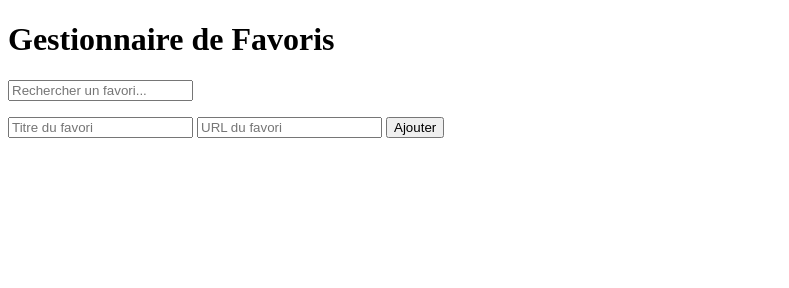
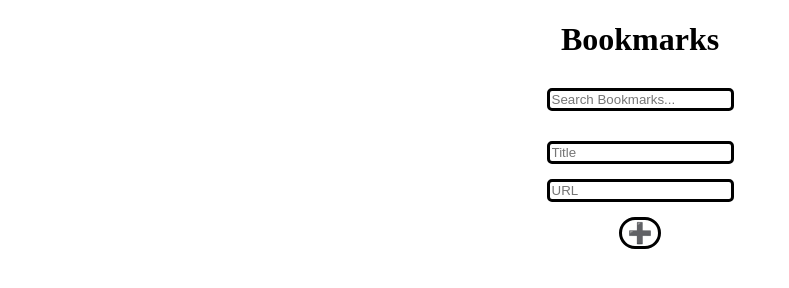
Before and after one commit to Evan69007/Extension_Navigateur, a browser extension: page hub/index.html in a window 1280 px wide. Shown: the whole page, without its empty margins (0-789 px from the left). Drawn offline with Linux system fonts and the light colour scheme.

Commit message:
Modif comportement favorit + style

```diff
--- /dev/null
+++ b/hub/favorite.css
@@ -0,0 +1,66 @@
+h1 {
+    text-align: center;
+}
+
+#search {
+    display: flex;
+    justify-self: center;
+    margin: 30px;
+    border: 3px solid black;
+    border-radius: 5px;
+}
+
+#new-favorite-title {
+    display: flex;
+    justify-self: center;
+    margin: 15px;
+    border: 3px solid black;
+    border-radius: 5px;
+}
+
+#new-favorite-url {
+    display: flex;
+    justify-self: center;
+    margin: 10px;
+    border: 3px solid black;
+    border-radius: 5px;
+}
+
+#addBtn {
+    display: flex;
+    justify-self: center;
+    margin: 15px;
+    margin-bottom: 20px;
+    cursor: pointer;
+    background: none;
+    font-size: 20px;
+    border: 3px solid black;
+    border-radius: 25px;
+}
+
+
+li {
+    margin: 15px;
+    list-style: none;
+}
+
+a {
+    text-decoration: none;
+    color: black;
+    font-weight: 600;
+    margin-right: 10px;
+    font-size: 15px;
+}
+
+a:hover {
+    color: grey;
+}
+
+button {
+    border: none;
+    cursor: pointer;
+    background: none;
+    font-size: 20px;
+    border: 3px solid black;
+    border-radius: 5px;
+}
--- a/hub/index.html
+++ b/hub/index.html
@@ -3,18 +3,19 @@
 <head>
   <meta charset="UTF-8">
   <meta name="viewport" content="width=device-width, initial-scale=1.0">
-  <title>Favoris Chrome</title>
+  <title>Chrome Bookmarks</title>
+  <link rel="stylesheet" href="favorite.css" />
 </head>
 <body>
-  <h1>Gestionnaire de Favoris</h1>
-  <input id="search" type="text" placeholder="Rechercher un favori...">
-  <ul id="favorites-list">
+  <h1>Bookmarks</h1>
+  <input id="search" type="text" placeholder="Search Bookmarks...">
+  <form id="add_enter">
+    <input id="new-favorite-title" type="text" placeholder="Title">
+    <input id="new-favorite-url" type="text" placeholder="URL"><button id="addBtn" type="submit">➕</button>
+
+  </form>
+  <ul id="favorites-list"></ul>
   </ul>
-  <form id="add_enter">
-    <input id="new-favorite-title" type="text" placeholder="Titre du favori">
-    <input id="new-favorite-url" type="text" placeholder="URL du favori">
-    <button type="submit">Ajouter</button>
-  </form>
 
   <script src="script.js"></script>
 </body>
--- a/hub/script.js
+++ b/hub/script.js
@@ -24,7 +24,7 @@ function fav_link(bookmarks) {
 
     // Bouton de suppression
     const deleteButton = document.createElement('button');
-    deleteButton.textContent = 'Supprimer';
+    deleteButton.textContent = '✖️';
     deleteButton.setAttribute('data-id', bookmark.id);
 
     // Ajoute les éléments au DOM
```
